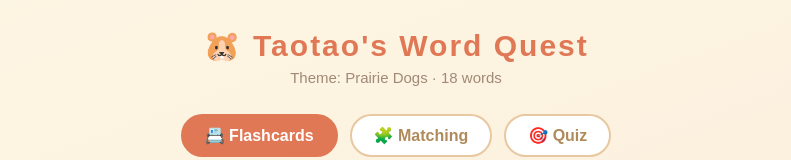
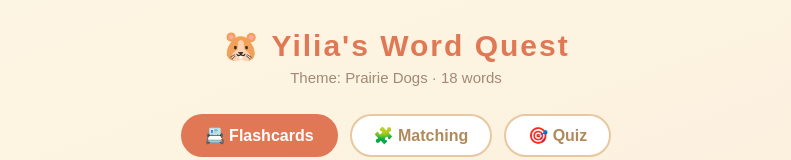
Before and after one commit to singlesword2021/yilia-words-game, a plain HTML site: page 2026-10-26/en.html in a window 1280 px wide. Shown: the top 160 px of the page, without its empty margins (244-1035 px from the left). Drawn offline with Linux system fonts and the light colour scheme.

Commit message:
英文版将 Taotao 改为 Yilia

```diff
--- a/2026-10-26/en.html
+++ b/2026-10-26/en.html
@@ -3,7 +3,7 @@
 <head>
 <meta charset="UTF-8">
 <meta name="viewport" content="width=device-width, initial-scale=1.0">
-<title>Taotao's English Word Game</title>
+<title>Yilia's English Word Game</title>
 <style>
   * { margin:0; padding:0; box-sizing:border-box; }
   body {
@@ -96,7 +96,7 @@
 </head>
 <body>
 <header>
-  <h1>🐹 Taotao's Word Quest</h1>
+  <h1>🐹 Yilia's Word Quest</h1>
   <p>Theme: Prairie Dogs · 18 words</p>
 </header>
 
```
